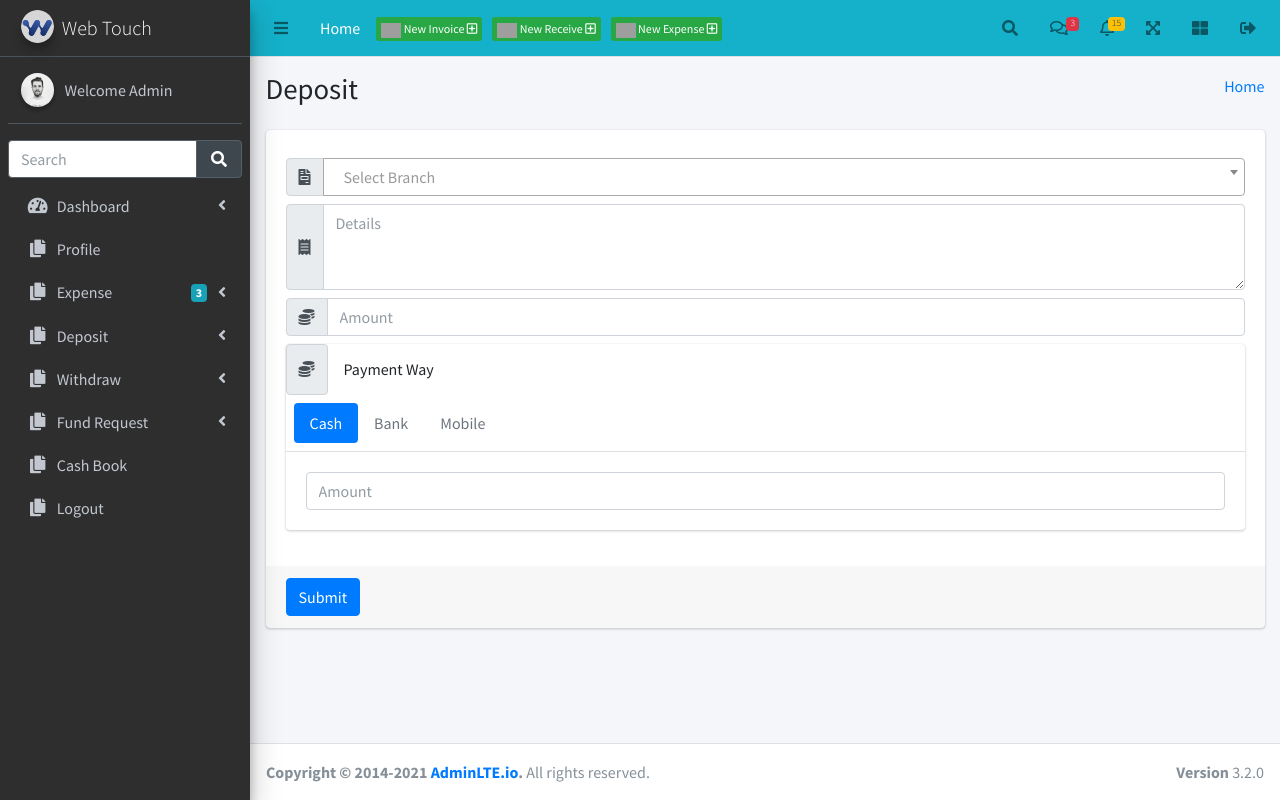
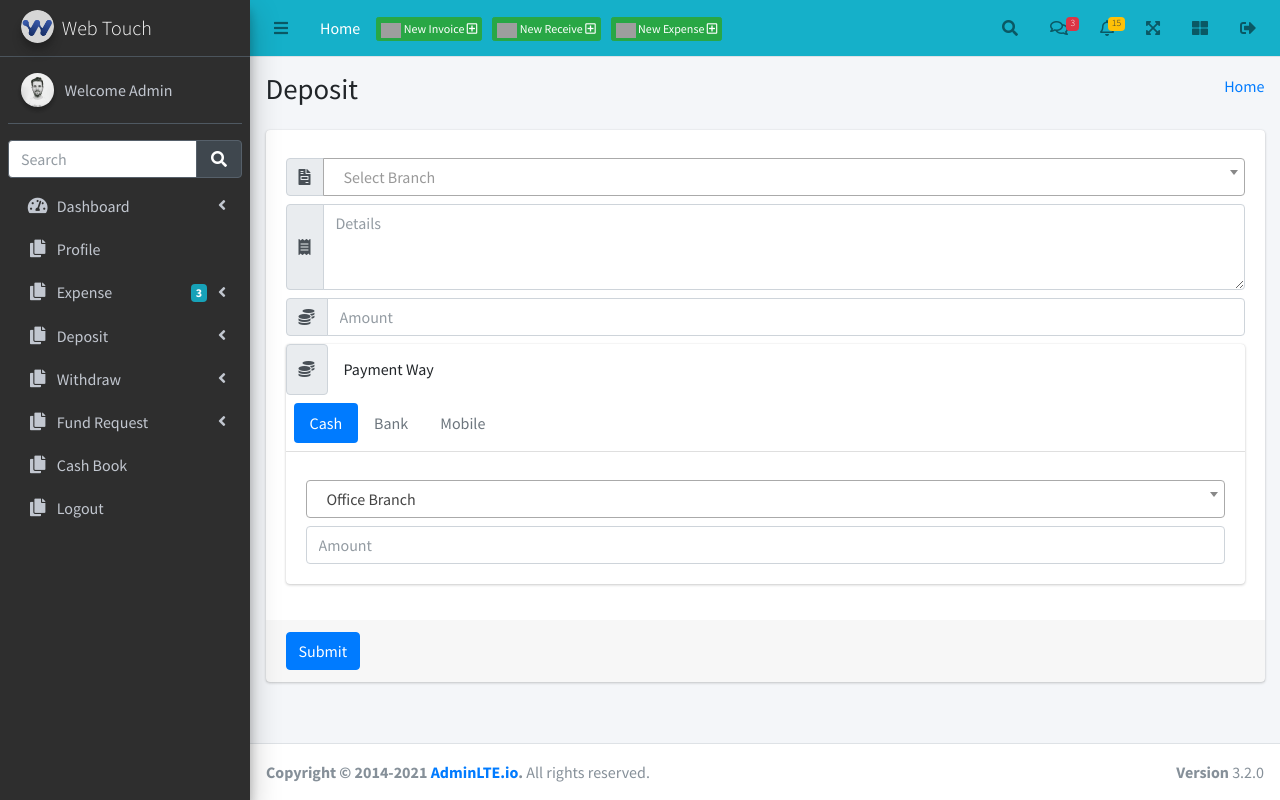
Before and after one commit to mehediishere/office-software3, a PHP site: page /deposit.php in a window 1280 px wide. Run offline with PHP 8.4, Linux system fonts and the light colour scheme; the visitor is signed in with stand-in values (Sample User, id 1); data comes from the database, SQL or seed files in the repository; some libraries are stand-ins or nearby versions; grey boxes are pictures that could not be loaded.

Commit message:
Update deposit.php

```diff
--- a/deposit.php
+++ b/deposit.php
@@ -55,7 +55,7 @@
                     <div class="row">
                         <div class="col-md-12">
                             <div class="card">
-                                <form>
+                                <form action="actions/deposit.php" method="POST">
                                     <div class="card-body">
 
                                         <div class="input-group  mt-2" style="flex-wrap: unset">
@@ -101,14 +101,21 @@
                                                 </div><!-- /.card-header -->
                                                 <div class="card-body">
                                                   <div class="tab-content">
-                                                      <!-- /.tab-pane cash -->
+                                                    <!-- /.tab-pane cash -->
                                                     <div class="active tab-pane" id="activity">
-                                                        <input type="number" class="form-control" name="amount" placeholder="Amount">
+                                                        <div class="input-group  mt-2" style="flex-wrap: unset">
+                                                            <select class="form-control select2" style="width: 100%;" >
+                                                                <option selected="selected">Office Branch</option>
+                                                                <option>Nagad</option>
+                                                                <option>Dutch Bangla</option>
+                                                                <option>Bkash</option>
+                                                            </select>
+                                                        </div>
+                                                        <input type="number" class="form-control mt-2" name="amount" placeholder="Amount">
                                                     </div>
                                                     <!-- /.tab-pane bank -->
                                                     <div class="tab-pane" id="timeline">
                                                         <div class="input-group  mt-2" style="flex-wrap: unset">
-
                                                             <select class="form-control select2" style="width: 100%;" >
                                                                 <option selected="selected">Office Branch</option>
                                                                 <option>Nagad</option>
@@ -153,8 +160,6 @@
                                               </div>
                                               <!-- /.card -->
                                         </div>
-                                                <!-- /.tab-content -->
-                                            <!-- /.card -->
                                     </div>
                                     <!-- /.card-body -->
                                     <div class="card-footer">
```
